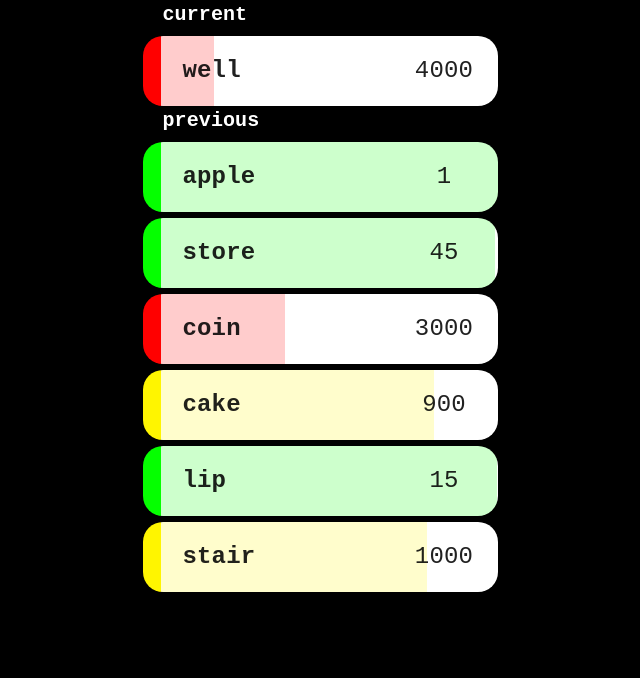
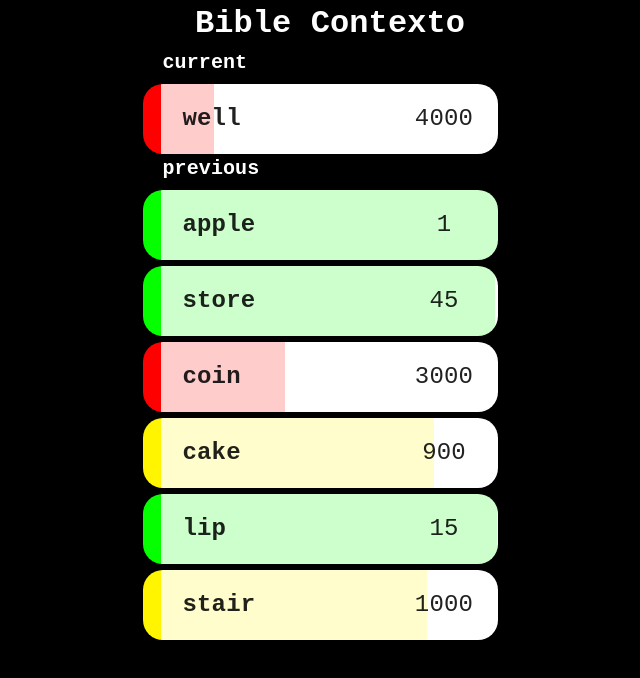
Before and after one commit to busy-birdCAGe/bible-contexto-frontend, a React (Vite) app: page / in a window 1280 px wide. Shown: the top 678 px of the page, without its empty margins (320-960 px from the left). Built offline with nearby package versions, Linux system fonts and the light colour scheme.

Commit message:
created title component

```diff
--- a/src/assets/pages/GamePage.tsx
+++ b/src/assets/pages/GamePage.tsx
@@ -2,22 +2,23 @@ import Box from "@mui/material/Box/Box";
 import SectionHeader from "../../components/SectionHeader";
 import Guesses from "../../components/Guesses";
 import mockGuessData from "../../mockGuessData.json";
-
+import Title from "../../components/Title";
 
 const GamePage = () => {
   const current = [
     {
       number: 4000,
-      word: "well"
+      word: "well",
     },
   ];
 
   return (
     <Box>
+      <Title title="Bible Contexto" />
       <SectionHeader title="current" />
       <Guesses guesses={current} />
       <SectionHeader title="previous" />
-      <Guesses guesses={mockGuessData}/>
+      <Guesses guesses={mockGuessData} />
     </Box>
   );
 };
--- /dev/null
+++ b/src/components/Title.tsx
@@ -0,0 +1,24 @@
+import Box from "@mui/material/Box/Box";
+
+interface TitleProps {
+  title: string;
+}
+const Title = ({ title }: TitleProps) => {
+  return (
+    <Box
+      sx={{
+        color: "white",
+        textAlign: "center",
+        ml: "20px",
+        fontFamily: "monospace",
+        fontSize: 32,
+        fontWeight: "700",
+        letterSpacing: ".1px",
+      }}
+    >
+      {title}
+    </Box>
+  );
+};
+
+export default Title;
```
